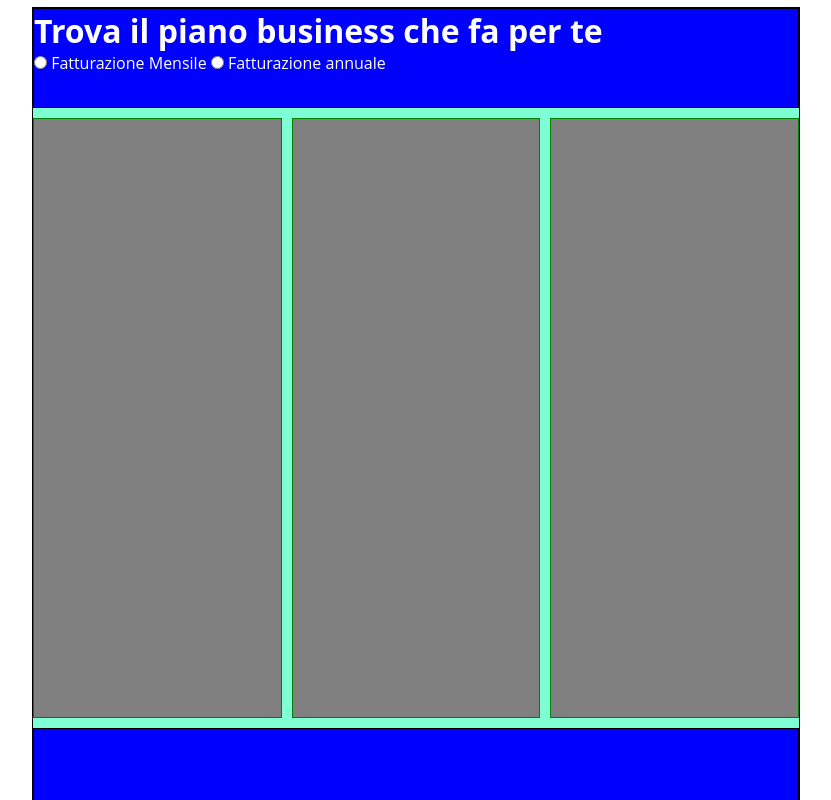
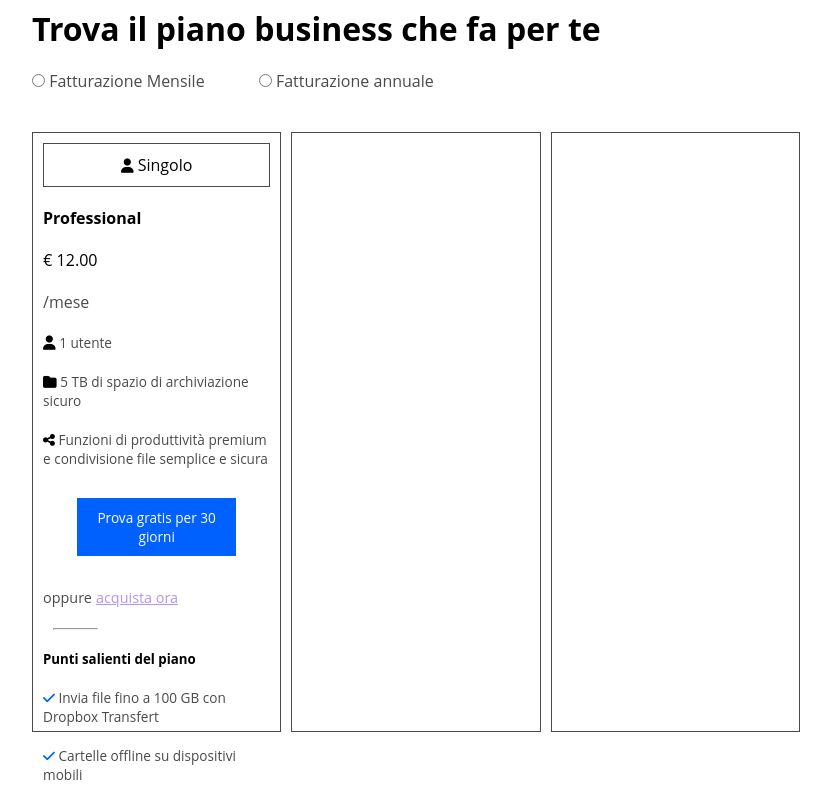
Before and after one commit to yleniapregnolato/htmlcss-dropbox, a plain HTML site: page index.html in a window 1280 px wide. Shown: the part 740-1540 px from the top of the page, without its empty margins (224-1055 px from the left). Drawn offline with Linux system fonts and the light colour scheme.

Commit message:
add: main's cards

```diff
--- a/css/style.css
+++ b/css/style.css
@@ -40,6 +40,24 @@ h1 {
 h2 {
     font-size: 2rem;
 }
+
+h3 {
+    font-size: 1rem;
+}
+
+h5 {
+    padding-top: 20px;
+}
+label {
+    color: var(--font-color);
+}
+
+li {
+    padding-top: 20px;
+    font-size: 0.85rem;
+}
+
+
 /* /layout */
 /* common */
 .container-big {
@@ -50,9 +68,6 @@ h2 {
 .container-small {
     width: 60%;
     max-width: 1100px;
-    /* debug */
-    background-color: aquamarine;
-    border: 1px solid black;
 }
 /* utilites */
 :root {
@@ -77,6 +92,29 @@ h2 {
 
 .gap-font {
     gap: 20px;
+}
+
+.p-b {
+    padding-bottom: 20px;
+}
+
+.p-t {
+    padding-top: 20px;
+}
+
+.m-l {
+    margin-left: 10px;
+}
+.color-font {
+    color: black;
+}
+
+.color-font-grey {
+    color: var(--font-color);
+}
+
+.f-s {
+    font-size: 0.9rem;
 }
 /* /utilities */
 /* header */
@@ -116,7 +154,6 @@ h2 {
 
 .button {
     font-size: 0.98em;
-
     background-color: var(--botton-color);
     padding: 5px 10px;
     border: 0;
@@ -132,6 +169,9 @@ h2 {
     margin-bottom: 40px;
 }
 
+.title {
+    margin-bottom: 30px;
+}
 
 /* /header */
 
@@ -163,7 +203,7 @@ h2 {
     margin-bottom: 30px;
 }
 
-.fa-solid {
+.fa-arrow-down {
     font-size: 2rem;
     margin-top: 60px;
 }
@@ -181,19 +221,52 @@ h2 {
 
 .box, .title {
     width: 100%;
-    /* debug */
-    height: 100px;
-    background-color: blue;
-    border: 1px solid black;
 }
 .col {
     width: calc(100% / 3 - 20px/3);
+    padding: 10px;
     /* debug */
     height: 600px;
-    border: 1px solid green;
-    background-color: grey;
+    border: 1px solid var(--font-color);
+    /* background-color: grey; */
 }
 
+.billing {
+    margin-right: 50px;
+}
+.single {
+    text-align: center;
+    font-size: 0.9;
+    padding: 10px;
+    border: 1px solid var(--font-color);
+}
+
+.fa-user {
+    font-size: 0.9rem;
+}
+
+.try-free {
+    width: 70%;
+    background-color: var(--botton-color);
+    padding: 10px;
+    font-size: 0.85rem;
+    text-align: center;
+    margin: 30px auto;
+}
+
+.buy-now {
+    color: #B495F1;
+    text-decoration:underline
+}
+
+.line {
+    width: 20%;
+    margin-top: 20px;
+}
+
+.fa-check {
+    color: var(--botton-color);
+}
 .enterprise {
     height: 150px;
 }
@@ -217,13 +290,6 @@ h2 {
     background-color: lightgreen;
     border: 1px solid black;
 }
-
-/* .col-30, .col-70 {
-    height: 300px;
-    background-color: yellow;
-} */
-
-
 
 .box-3 {
     flex-direction: column;
--- a/index.html
+++ b/index.html
@@ -45,17 +45,22 @@
     <main>
         <!-- hero -->
         <div class="hero flex">
+
             <div class="container-big">
                 <h1>Tutto ciò che ti serve per il <br>lavoro, in un unico posto</h1>
                 <div class="flex">
                     <div class="col-30">
-                        <p>Finalmente tutti i tuoi strumenti, contenuti e collaboratori sono accessibili dallo stesso posto.
+                        <p>Finalmente tutti i tuoi strumenti, contenuti e collaboratori sono accessibili dallo stesso
+                            posto.
                             <br>Dropbox business è
-                            più di uno spazio di archiviazione sicuro: è un modo intelligente e integrato per ottimizzare il
+                            più di uno spazio di archiviazione sicuro: è un modo intelligente e integrato per
+                            ottimizzare il
                             flusso di lavoro esistente.
                         </p>
                         <div class="free"><a href="">Inizia la tua prova gratutita</a></div>
-                        <div class=""><p>Annulla in qualsiasi momento</p></div>
+                        <div class="">
+                            <p>Annulla in qualsiasi momento</p>
+                        </div>
                         <i class="fa-solid fa-arrow-down"></i>
                     </div>
                     <div class="col-70">
@@ -63,23 +68,54 @@
                     </div>
                 </div>
             </div>
-        </div>
+
         </div>
         <!-- /hero -->
         <!-- business plan section -->
         <section>
+
             <div class="business flex">
+
                 <div class="container-small ">
                     <div class="wrap flex gap">
                         <div class="box title">
-                            <h2>Trova il piano business che fa per te</h2>
+                            <h2 class="p-b color-font">Trova il piano business che fa per te</h2>
                             <input type="radio" name="fatturazione" id="radio-mensile">
-                            <label for="radio-mensile">Fatturazione Mensile</label>
+                            <label class="color-font-grey billing " for="radio-mensile">Fatturazione Mensile</label>
 
                             <input type="radio" name="fatturazione" id="radio-annuale">
-                            <label for="radio-annuale">Fatturazione annuale</label>
+                            <label class="color-font-grey" for="radio-annuale">Fatturazione annuale</label>
                         </div>
-                        <div class="col"></div>
+                        <div class="col">
+                            <div class="single color-font">
+                                <i class="fa-solid fa-user"></i>
+                                <span>Singolo</span>
+                            </div>
+                            <h3 class="p-t p-b color-font">Professional</h3>
+                            <div class="p-b color-font">€ 12.00</div>
+                            <div class="color-font-grey">/mese</div>
+                            <ul class="color-font">
+                                <li><i class="fa-solid fa-user"></i> <span class="color-font-grey">1 utente</span></li>
+                                <li><i class="fa-solid fa-folder"></i> <span class="color-font-grey">5 TB di spazio di archiviazione sicuro</span></li>
+                                <li><i class="fa-solid fa-share-nodes"></i> <span class="color-font-grey">Funzioni di produttività premium e
+                                    condivisione file semplice e sicura</span></li>
+                            </ul>
+                            <div class="try-free"><a href="">Prova gratis per 30 giorni</a></div>
+                            <span class="color-font-grey f-s">oppure</span>
+                            <a class="buy-now f-s" href="">acquista ora</a>
+                            <div class="line m-l"><hr></div>
+                            <h5 class="color-font">Punti salienti del piano</h5>
+                            <ul>
+                                <li>
+                                    <i class="fa-solid fa-check"></i>
+                                    <span class="color-font-grey">Invia file fino a 100 GB con Dropbox Transfert</span>
+                                </li>
+                                <li>
+                                    <i class="fa-solid fa-check"></i>
+                                    <span class="color-font-grey">Cartelle offline su dispositivi mobili</span>
+                                </li>
+                            </ul>
+                        </div>
                         <div class="col"></div>
                         <div class="col"></div>
                         <div class="box enterprise "></div>
@@ -98,6 +134,7 @@
                     </div>
                     <div class="half-col-blue"></div>
                 </div>
+
             </div>
         </section>
         <!-- box section -->
```
